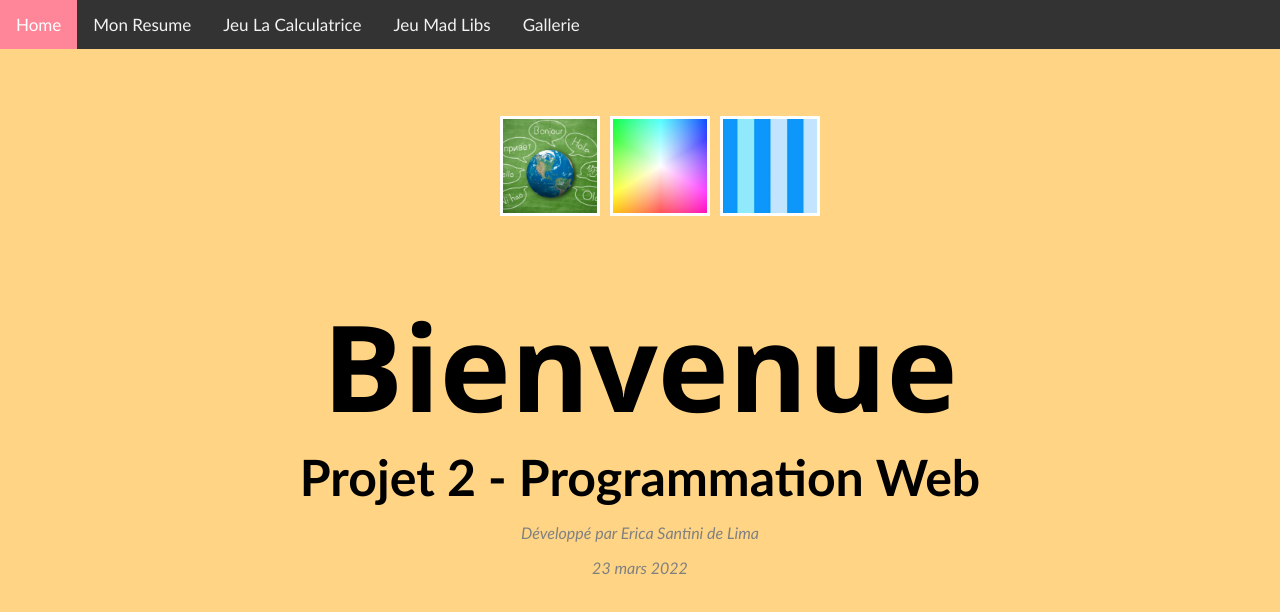
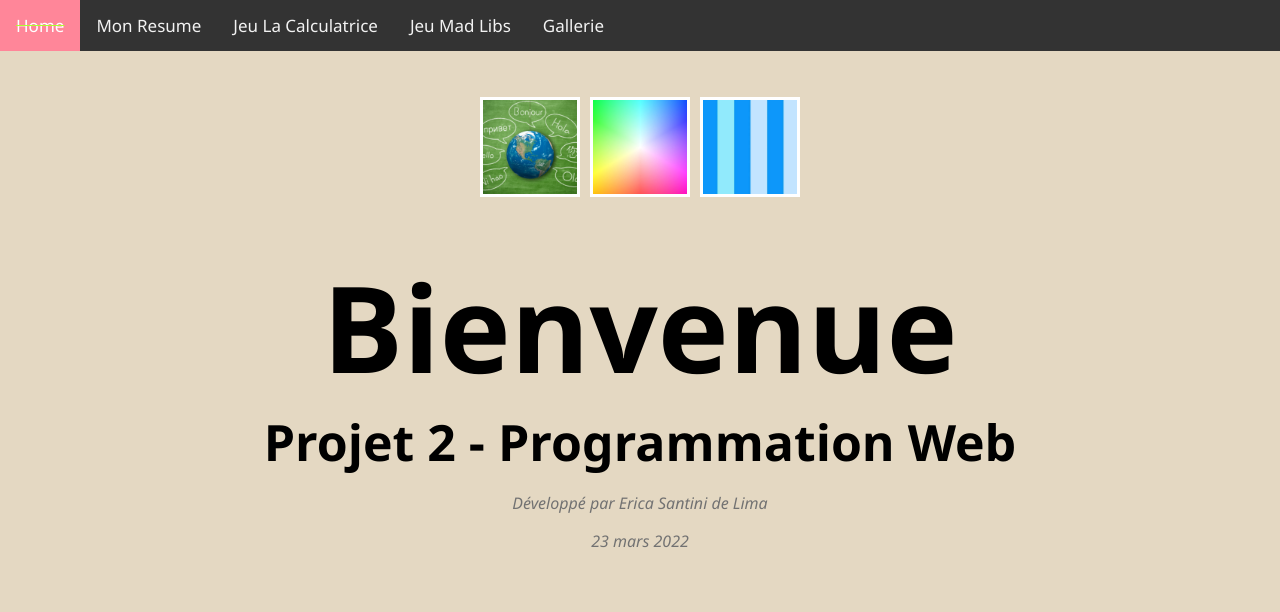
Before and after one commit to Kikasantini/projectHtml, a plain HTML site: page index.html in a window 1280 px wide. Drawn offline with Linux system fonts and the light colour scheme.

Commit message:
color adjustments

```diff
--- a/index.html
+++ b/index.html
@@ -55,10 +55,10 @@
       <table>
           <tr>
               <td>
-                    <h1 id="text1">Bienvenue</h1>
+                    <a onclick="javascript:changeFontStyle();"><h1 id="text1">Bienvenue</h1></a>
                     <h2 id="text2">Projet 2 - Programmation Web</h2>
-                    <p id="text3">Développé par Erica Santini de Lima</p>
-                    <p id="text4">23 mars 2022</p>
+                    <a onclick="javascript:changeTextColor();"><p id="text3">Développé par Erica Santini de Lima</p>
+                    <p id="text4">23 mars 2022</p></a>
               </td>
           </tr>
       </table>
--- a/scripts/home-script.js
+++ b/scripts/home-script.js
@@ -12,10 +12,12 @@ const MAX = newText1.length;
 var style = 0;
 
 var bgColor = 0;
-var colors = ["#FFD484", "#BBFF84", "#84FFF1", "#FF84EE", "#FF8484", "#969696", "#820000", "#88C5B7", "#ffffff", "#4C4C4C", "#FFFB00"];
+var colors = ["#E4D8C2", "#BBFF84", "#84FFF1", "#FFBDE9", "#E2A9A9", "#BABABA", "#88C5B7", "#ffffff", "#4C4C4C", "#FCF95D"];
 
+var fontFamily = 0;
+var fonts = ["'Segoe UI'", "'Courier New'"];
 
-
+var isDark = true;
 
 function changeLanguage(){
   lang += 1;
@@ -60,3 +62,25 @@ function changeStyle(){
 
   return;
 }
+
+function changeFontStyle(){
+  fontFamily += 1;
+  if(fontFamily == fonts.length){
+    fontFamily = 0;
+  }
+  document.getElementById("text1").style.fontFamily = fonts[fontFamily];
+  return;
+}
+
+function changeTextColor(){
+  if(isDark){
+    document.getElementById("text3").style.color = "#ffffff";
+    document.getElementById("text4").style.color = "#ffffff";
+  }
+  else{
+    document.getElementById("text3").style.color = "#727272";
+    document.getElementById("text4").style.color = "#727272";
+  }
+  isDark = !isDark;
+  return;
+}
--- a/style/home-style.css
+++ b/style/home-style.css
@@ -1,9 +1,9 @@
 body {
-    background-color: #FFD484;
+    background-color: #e4d8c2;
 }
 
 table {
-    padding-top: 50px;
+    padding-top: 30px;
     border-spacing: 0px;
     margin: auto;
 }
@@ -17,6 +17,7 @@ img {
 td {
     width: fit-content;
     text-align: center;
+    padding: 0px;
 }
 
 button {
@@ -90,8 +91,8 @@ button:hover .text {
 }
 
 h1 {
-    padding-top: 0px;
-    font-family: 'Segoe UI', Tahoma, Geneva, Verdana, sans-serif;
+    /*font-family: 'Segoe UI';*/
+    font-family: 'Segoe UI';
     font-size: 120px;
     margin: auto;
 }
@@ -103,10 +104,11 @@ h2 {
 
 p {
     font-style: italic;
-    color: gray;
+    color: #727272;
 }
 
 ul {
+    padding: 0;
     display: flex;
 }
 
@@ -114,6 +116,7 @@ li {
     padding-left: 5px;
     padding-right: 5px;
 }
+
 
 /* Medium screen */
 @media screen and (max-width: 800px) {
--- a/style/navbar-style.css
+++ b/style/navbar-style.css
@@ -1,8 +1,11 @@
 body {
   margin: 0;
-  font-family: 'Trebuchet MS', 'Lucida Sans Unicode', 'Lucida Grande', 'Lucida Sans', Arial, sans-serif;
+  font-family: 'Segoe UI';
 }
 
+a {
+  text-decoration: none;
+}
 /* Add a black background color to the top navigation */
 .topnav {
     background-color: #333;
@@ -16,7 +19,7 @@ body {
     color: #f2f2f2;
     text-align: center;
     padding: 14px 16px;
-    text-decoration: none;
+
     font-size: 17px;
   }
 
@@ -24,6 +27,7 @@ body {
   .active {
     background-color: #db5b6e;
     color: white;
+    text-decoration:line-through greenyellow;
   }
 
   /* Hide the link that should open and close the topnav on small screens */
```
Also changed, not shown: pages/resume.html (+2 -2 lines).
